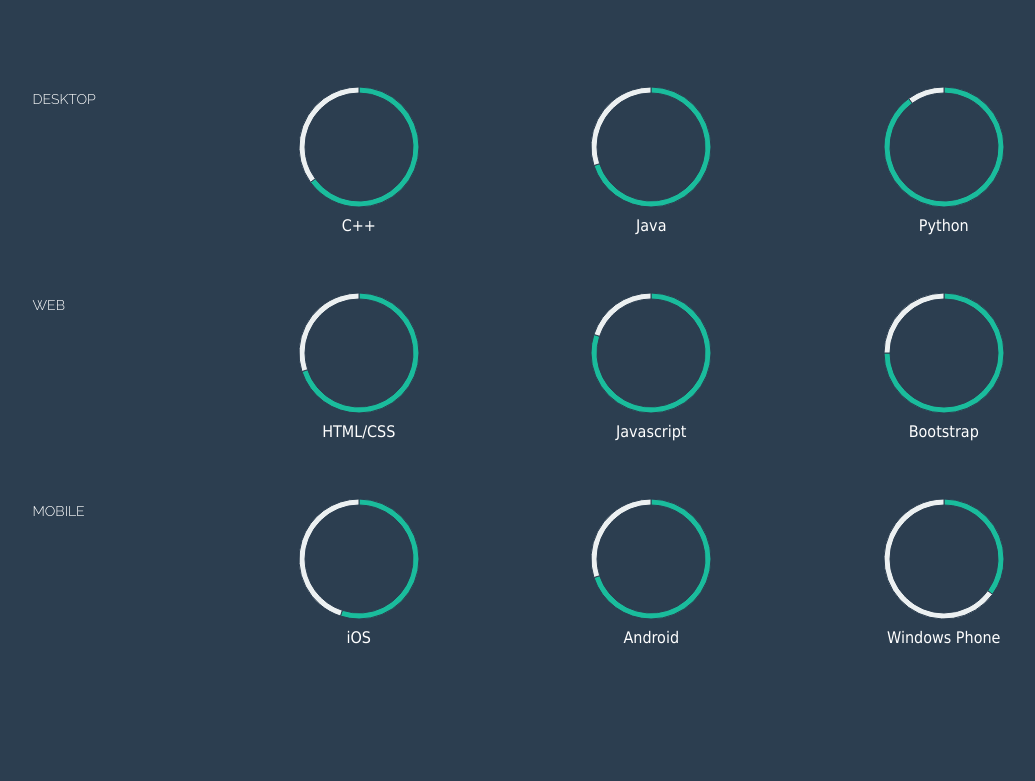
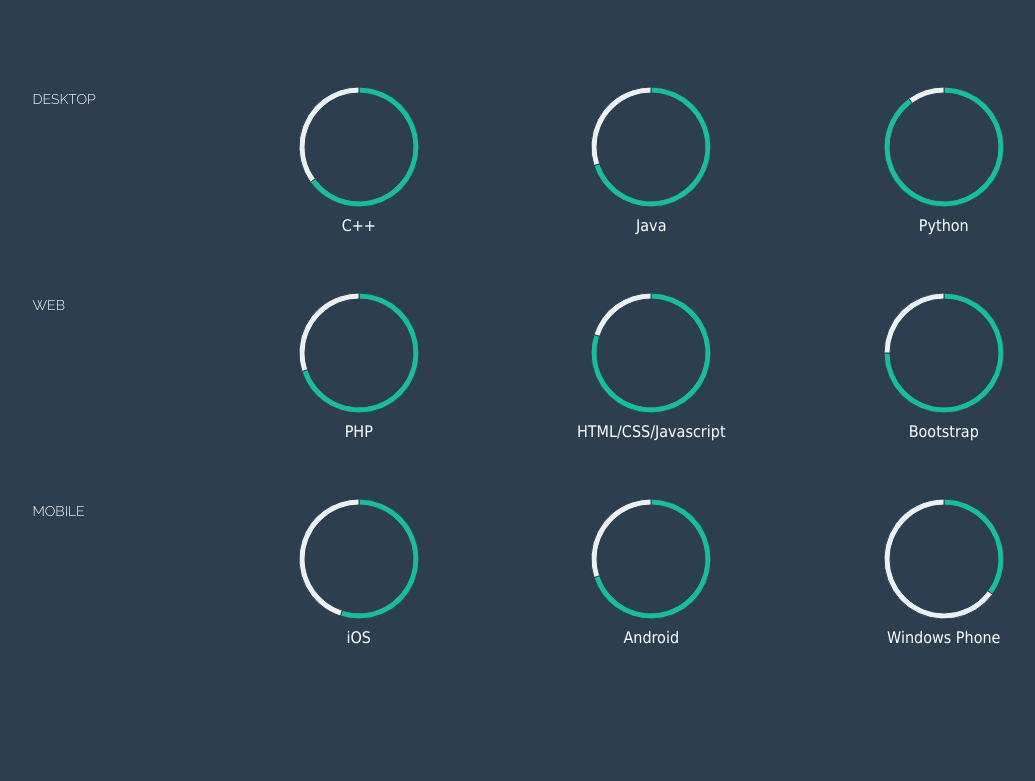
Before and after one commit to matheusvanzan/personal-website, a Django app: page / in a window 1280 px wide. Shown: the part 2263-3044 px from the top of the page, without its empty margins (135-1170 px from the left). Run offline with Django 3.2, Linux system fonts and the light colour scheme; some libraries are stand-ins or nearby versions.

Commit message:
Minor changes

```diff
--- a/publico/templates/publico/index.html
+++ b/publico/templates/publico/index.html
@@ -340,8 +340,8 @@
                         <h5>WEB</h5>
                     </div>
                     <div class="col-lg-3 centered">
-                        <canvas id="html" height="130" width="130"></canvas>
-                        <p>HTML/CSS</p>
+                        <canvas id="php" height="130" width="130"></canvas>
+                        <p>PHP</p>
                         <br>
                         <script>
 							var doughnutData = [
@@ -354,12 +354,12 @@
 										color : "#ecf0f1"
 									}
 								];
-								var myDoughnut = new Chart(document.getElementById("html").getContext("2d")).Doughnut(doughnutData);
+								var myDoughnut = new Chart(document.getElementById("php").getContext("2d")).Doughnut(doughnutData);
 						</script>
                     </div>
                     <div class="col-lg-3 centered">
                         <canvas id="javascript" height="130" width="130"></canvas>
-                        <p>Javascript</p>
+                        <p>HTML/CSS/Javascript</p>
                         <br>
                         <script>
 							var doughnutData = [
```
